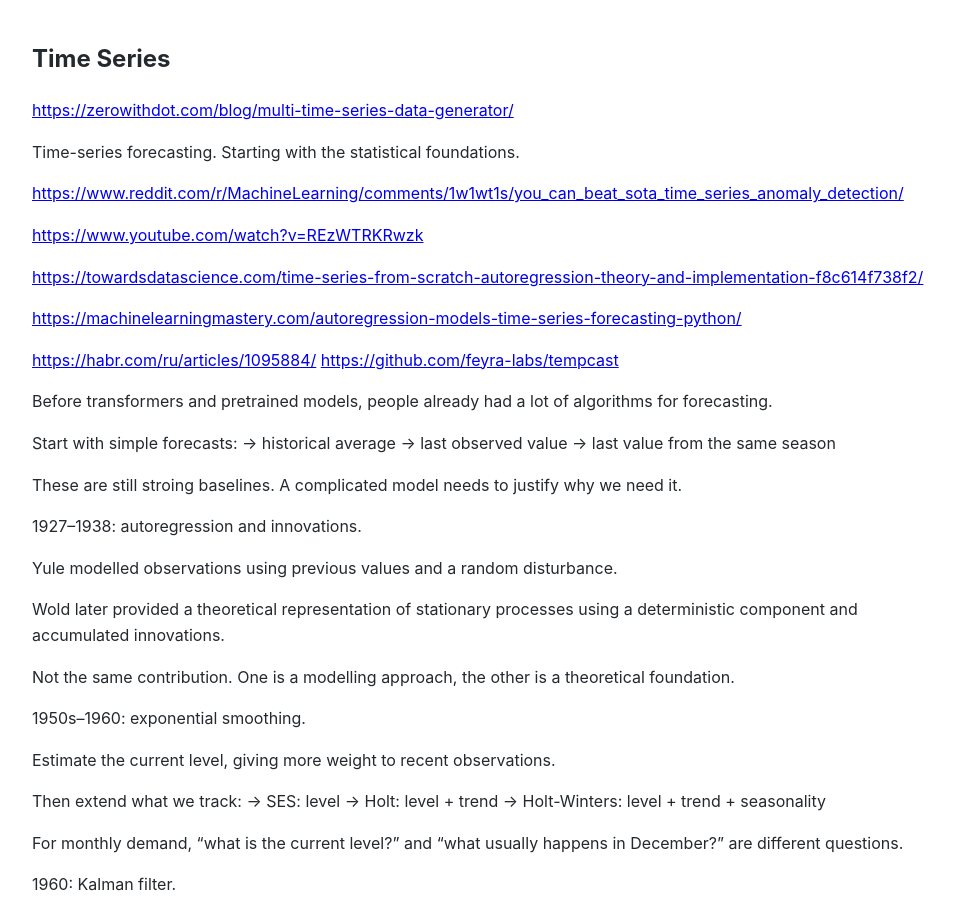
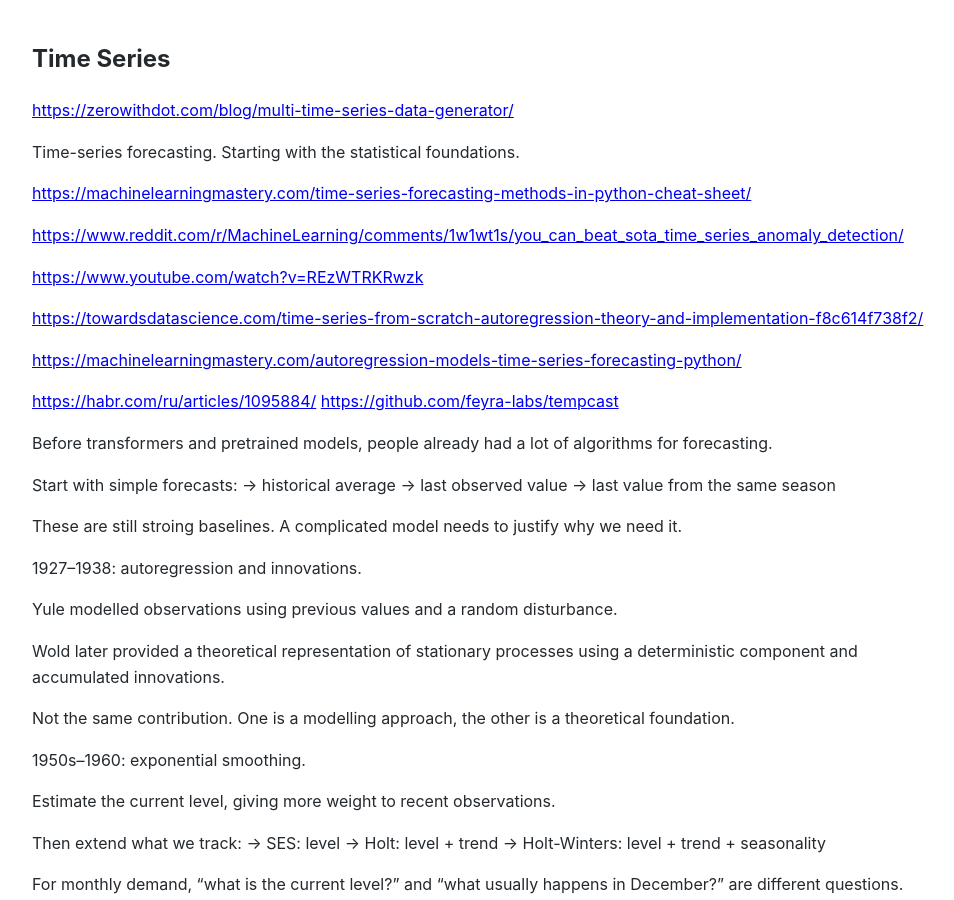
Before and after one commit to Michael-Lubinsky/michael-lubinsky.github.com, a Jekyll site: the page built from timeseries/timeseries.md, in a window 1280 px wide and 900 px high. Shown: the whole window, without its empty margins (158-1112 px from the left). Built offline with Jekyll 4.4.1, drawn with Linux system fonts in a browser that asks for light colours; our own code applies the rules of GitHub Pages for plain Markdown files.

Commit message:
Update timeseries.md

```diff
--- a/timeseries/timeseries.md
+++ b/timeseries/timeseries.md
@@ -3,6 +3,8 @@
 <https://zerowithdot.com/blog/multi-time-series-data-generator/>
 
 Time-series forecasting. Starting with the statistical foundations.
+
+<https://machinelearningmastery.com/time-series-forecasting-methods-in-python-cheat-sheet/>
 
 <https://www.reddit.com/r/MachineLearning/comments/1w1wt1s/you_can_beat_sota_time_series_anomaly_detection/>
 
```
